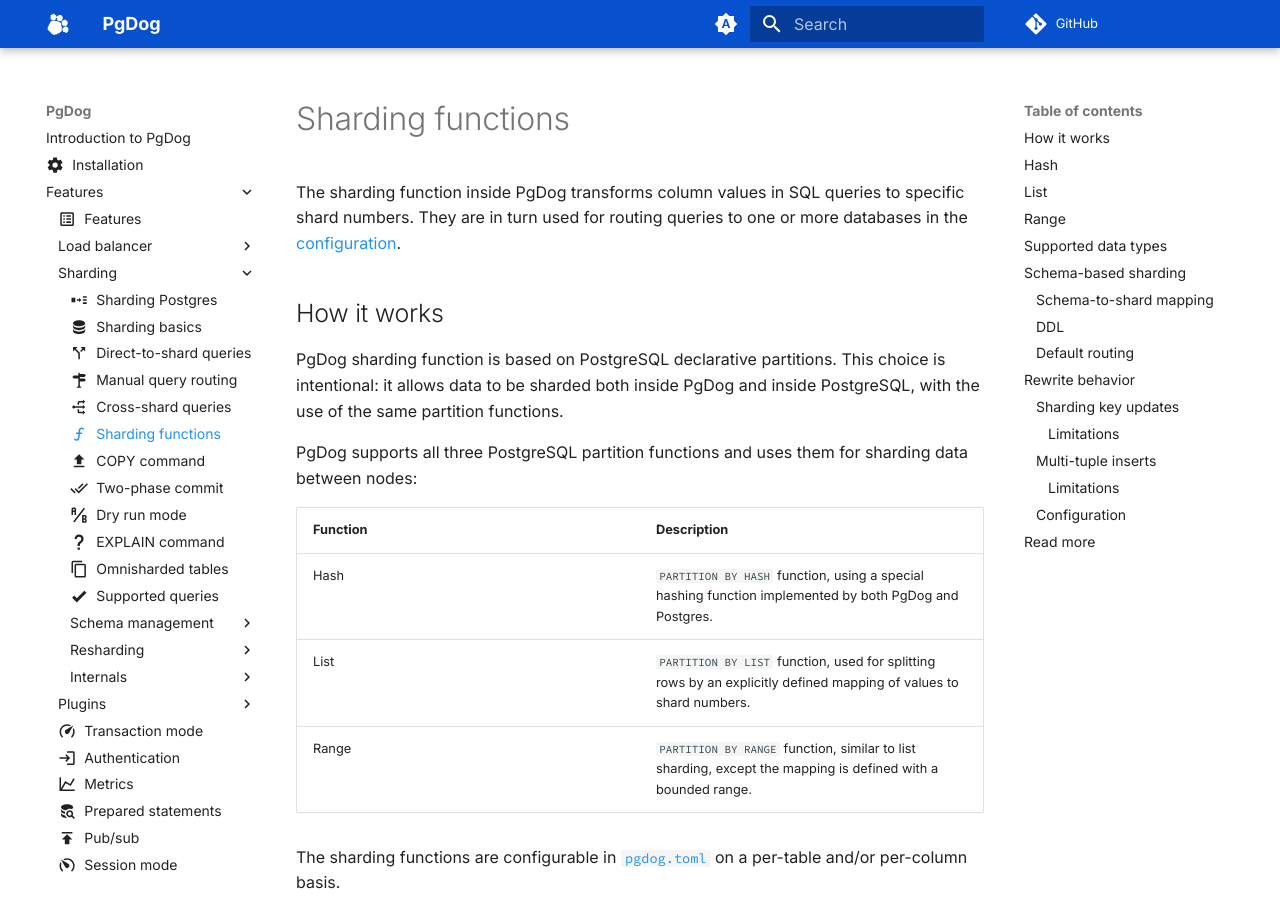
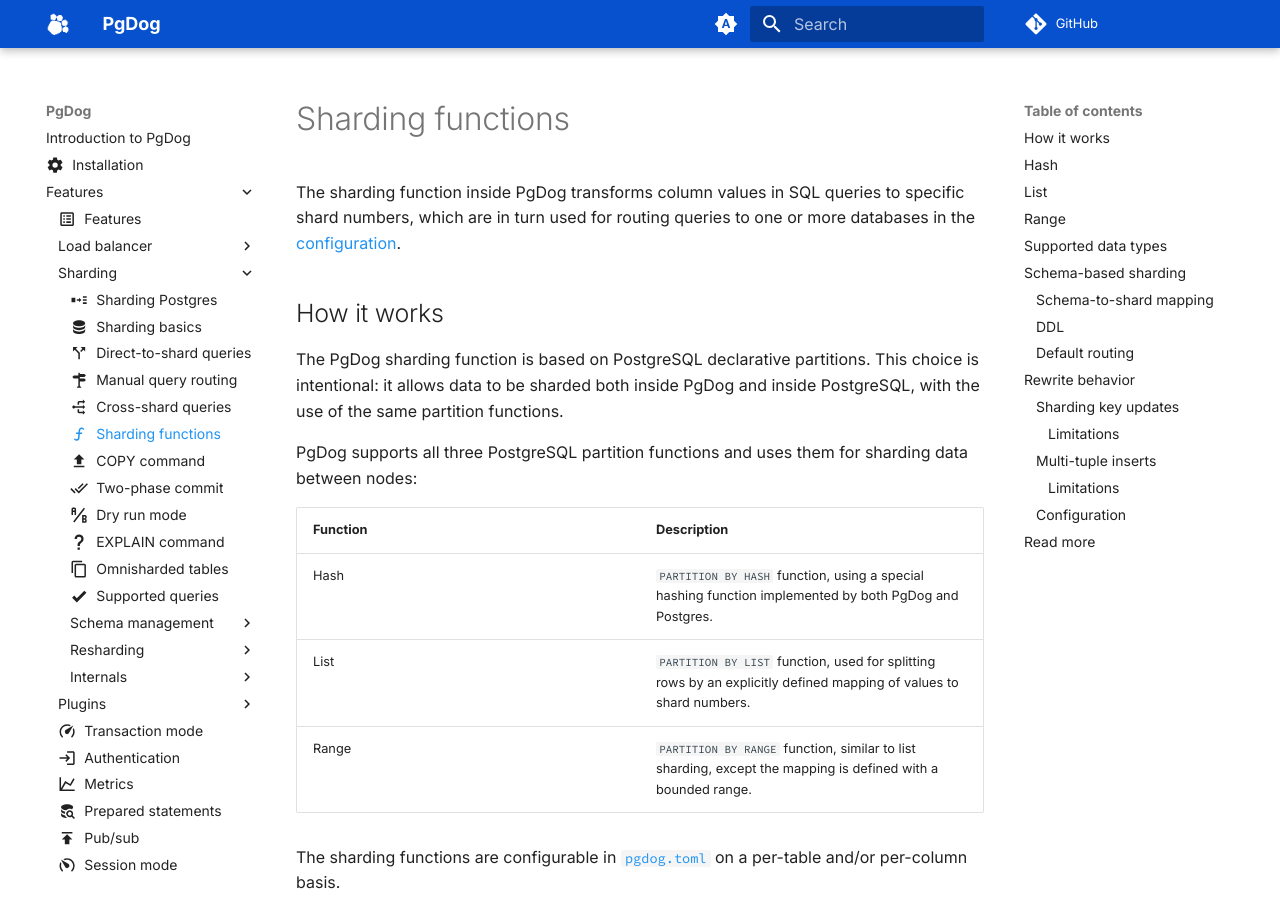
Before and after one commit to pgdogdev/docs, an MkDocs documentation site: the page built from docs/features/sharding/sharding-functions.md, in a window 1280 px wide and 900 px high. Built offline with MkDocs 1.6.1 and Material for MkDocs 9.7.7, drawn with Linux system fonts in a browser that asks for light colours; comment, search, counter and statistics services are not loaded; some of the changed text lies outside the part shown.

Commit message:
Spelling

```diff
--- a/docs/features/sharding/sharding-functions.md
+++ b/docs/features/sharding/sharding-functions.md
@@ -3,11 +3,11 @@
 ---
 # Sharding functions
 
-The sharding function inside PgDog transforms column values in SQL queries to specific shard numbers. They are in turn used for routing queries to one or more databases in the [configuration](../../configuration/pgdog.toml/databases.md).
+The sharding function inside PgDog transforms column values in SQL queries to specific shard numbers, which are in turn used for routing queries to one or more databases in the [configuration](../../configuration/pgdog.toml/databases.md).
 
 ## How it works
 
-PgDog sharding function is based on PostgreSQL declarative partitions. This choice is intentional: it allows data to be sharded both inside PgDog and inside PostgreSQL, with the use of the same partition functions.
+The PgDog sharding function is based on PostgreSQL declarative partitions. This choice is intentional: it allows data to be sharded both inside PgDog and inside PostgreSQL, with the use of the same partition functions.
 
 PgDog supports all three PostgreSQL partition functions and uses them for sharding data between nodes:
 
@@ -182,11 +182,11 @@
 
 ## Rewrite behavior
 
-PgDog can transparently move writes between shards when [`rewrite`](../../configuration/pgdog.toml/rewrite.md) feature is enabled.
+PgDog can transparently move writes between shards when the [`rewrite`](../../configuration/pgdog.toml/rewrite.md) feature is enabled.
 
 ### Sharding key updates
 
-Sharding key updates handles the situation when a query is changing the value of the sharding key, which could require the row to be moved to a different shard.
+Sharding key updates handle the situation when a query is changing the value of the sharding key, which could require the row to be moved to a different shard.
 
 For example:
 
```
Also changed, not shown: other parts of docs/features/sharding/sharding-functions.md (+2 -2 lines), docs/configuration/pgdog.toml/rewrite.md (+2 -2 lines), docs/features/transaction-mode.md (+2 -2 lines).
